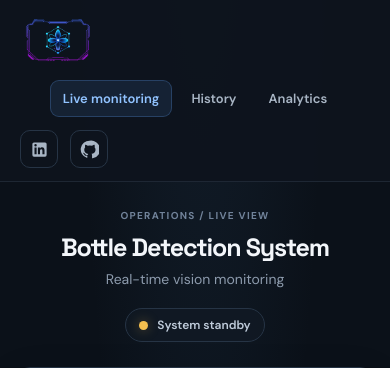
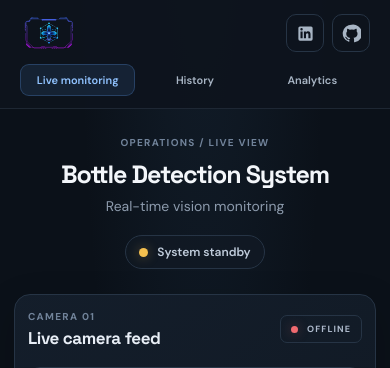
Before and after one commit to Nishantju/AI-Bottle-Detection-Dashboard, a Flask app: page / in a window 390 px wide. Shown: the top 368 px of the page. Run offline with Flask 3, Linux system fonts and the light colour scheme.

Commit message:
mobile chabge

```diff
--- a/dashboard/camera.py
+++ b/dashboard/camera.py
@@ -256,8 +256,6 @@ def generate_frames():
             + frame +
             b"\r\n"
         )
-        stop_camera()
-        print("Camera released")
 
 def process_mobile_image(image_path):
 
--- a/dashboard/static/style.css
+++ b/dashboard/static/style.css
@@ -782,11 +782,12 @@ body:not(.dashboard-page) > .footer {
 @media (max-width: 780px) {
     .topbar {
         position: relative;
-        min-height: auto;
-        flex-wrap: wrap;
-        gap: 13px;
-        padding-top: 13px;
-        padding-bottom: 13px;
+        display: grid;
+        min-height: 0;
+        grid-template-columns: minmax(0, 1fr) auto;
+        gap: 10px 12px;
+        padding-top: 12px;
+        padding-bottom: 12px;
     }
 
     .topbar-logo {
@@ -801,12 +802,26 @@ body:not(.dashboard-page) > .footer {
         min-width: 0;
     }
 
+    .brand-logo {
+        width: 68px;
+        height: 48px;
+    }
+
     .menu {
         position: static;
         width: 100%;
+        min-width: 0;
+        grid-column: 1 / -1;
+        grid-row: 2;
         justify-content: center;
         overflow-x: auto;
         transform: none;
+    }
+
+    .social-links {
+        grid-column: 2;
+        grid-row: 1;
+        gap: 8px;
     }
 
     .menu a {
@@ -852,6 +867,23 @@ body:not(.dashboard-page) > .footer {
     .topbar-logo {
         width: 56px;
         height: 40px;
+    }
+
+    .brand-logo {
+        width: 58px;
+        height: 42px;
+    }
+
+    .menu {
+        gap: 2px;
+        overflow-x: visible;
+    }
+
+    .menu a {
+        flex: 1 1 0;
+        padding: 8px 4px;
+        font-size: 11px;
+        text-align: center;
     }
 
     .dashboard-main {
```
